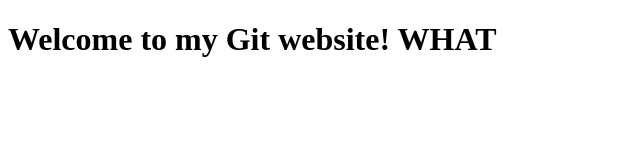
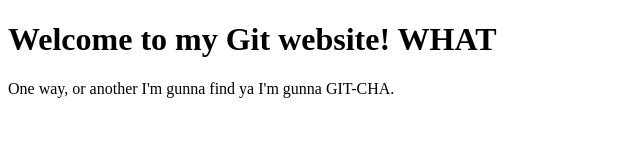
Before and after one commit to kimbrleemnt/my-first-git-repo, a plain HTML site: page index.html in a window 1280 px wide. Shown: the whole page, without its empty margins (0-640 px from the left). Drawn offline with Linux system fonts and the light colour scheme.

Commit message:
added new p.

```diff
--- a/index.html
+++ b/index.html
@@ -8,6 +8,7 @@
 </head>
 <body>
   <h1>Welcome to my Git website! WHAT </h1>
+  <p>One way, or another I'm gunna find ya I'm gunna GIT-CHA.</p>
 
 </body>
 </html>
```
